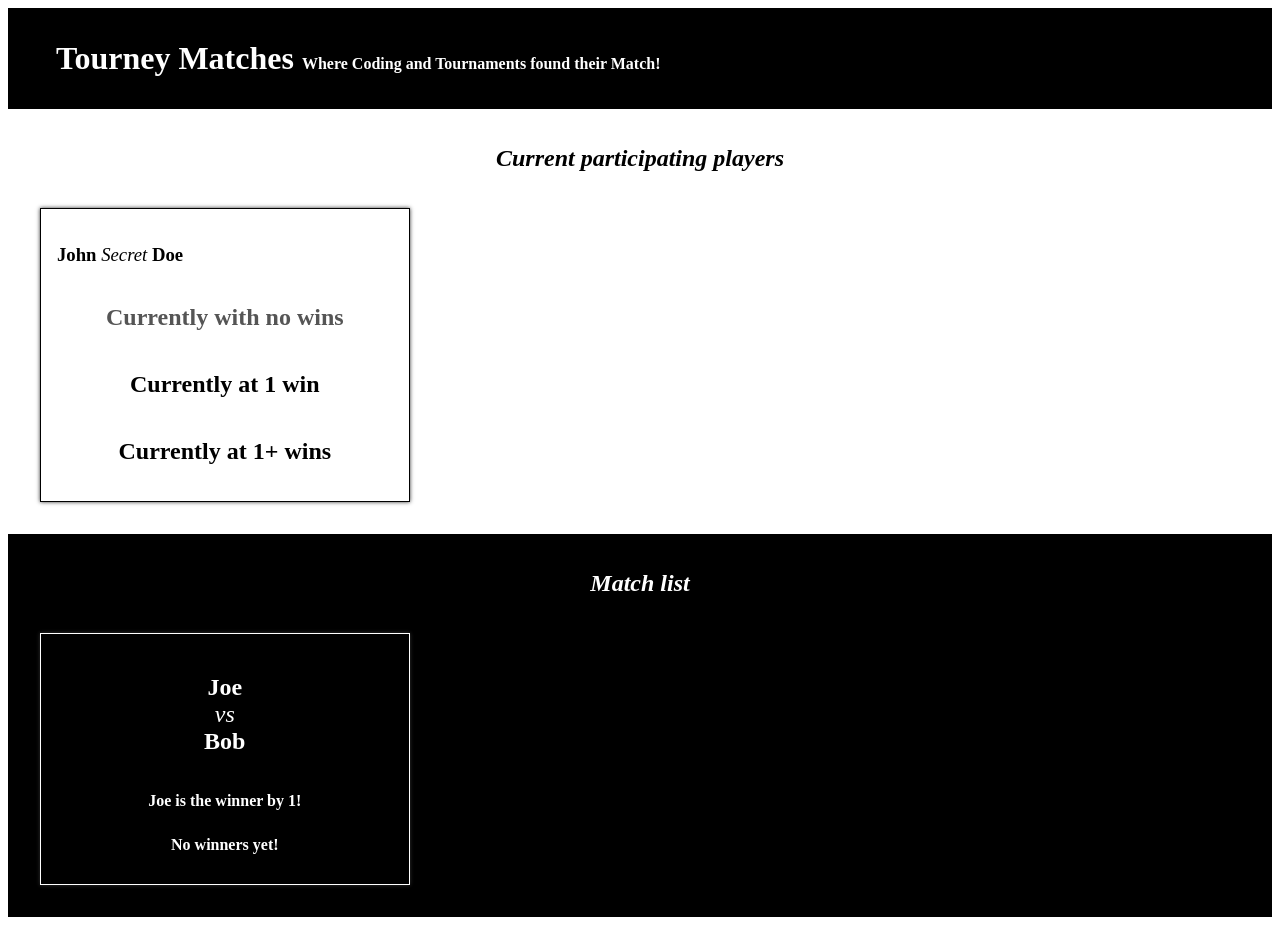
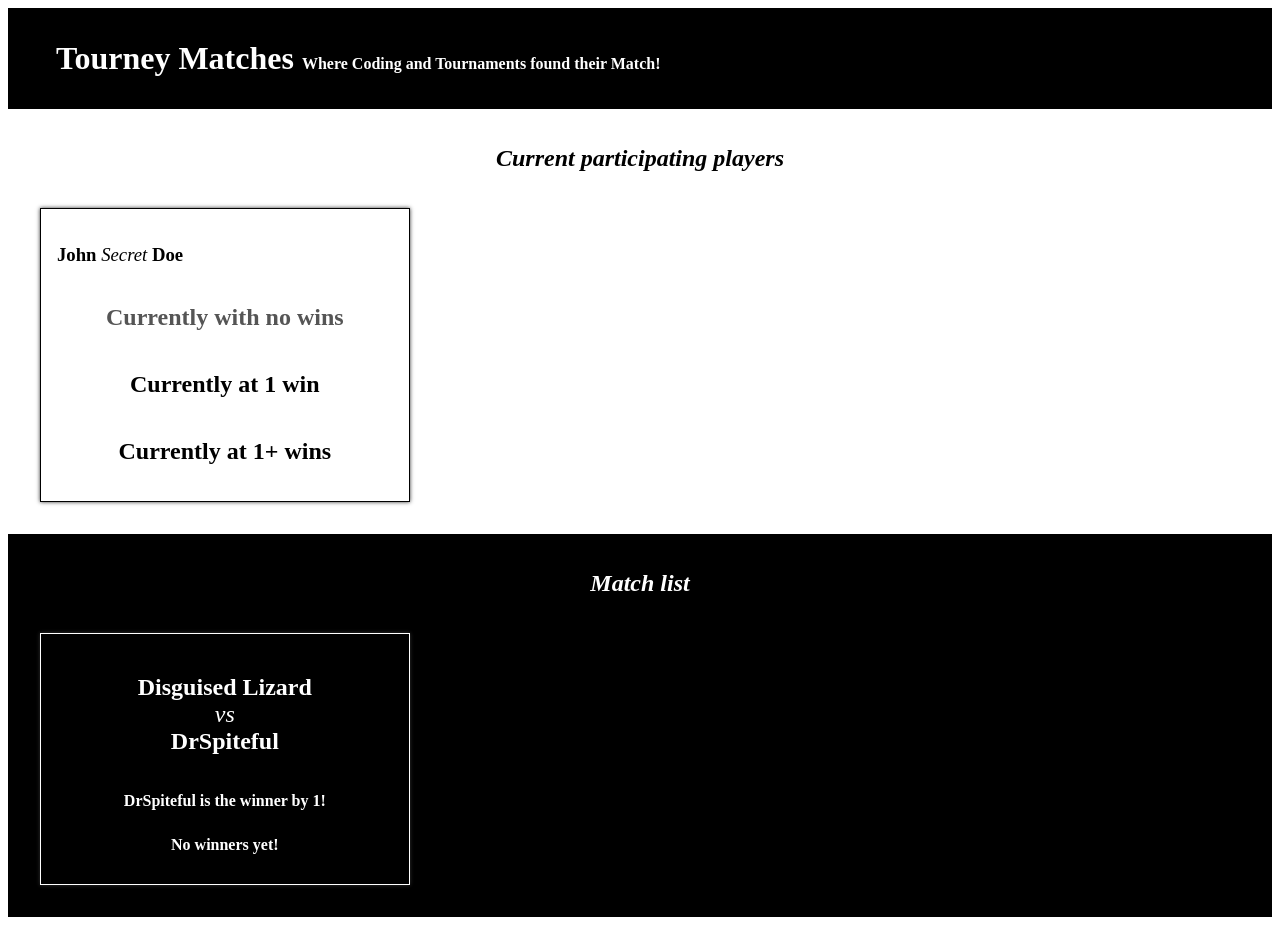
Before and after one commit to cassie-eve/tourney-matches, a React (Create React App) app: page / in a window 1280 px wide. Built offline with nearby package versions, Linux system fonts and the light colour scheme.

Commit message:
pass props for matches

```diff
--- a/src/components/Match.js
+++ b/src/components/Match.js
@@ -1,11 +1,11 @@
-function Match() {
+function Match(props) {
   return (
     <article className="Match">
       <h1>
-        Joe <span>vs</span> Bob
+        {props.players[0]} <span>vs</span> {props.players[1]}
       </h1>
       {/* To be shown when there is a winner */}
-      <h2>Joe is the winner by 1!</h2>
+      <h2>{props.winner} is the winner by {props.scoreDifference}!</h2>
       {/* To be shown when there is no winner */}
       <h2>No winners yet!</h2>
     </article>
--- a/src/components/MatchList.js
+++ b/src/components/MatchList.js
@@ -1,11 +1,14 @@
 import matchData from '../data/matchData';
 import Match from "./Match";
 
-function MatchList() {
+function MatchList(props) {
+
+  const oneMatch = matchData[0];
+
   return (
     <section className="PlayerList MatchList">
-        <h1>Match list</h1>
-        <Match />
+      <h1>Match list</h1>
+      <Match players={oneMatch.players} winner={oneMatch.winner} scoreDifference={oneMatch.scoreDifference} />
     </section>
   );
 }
```
